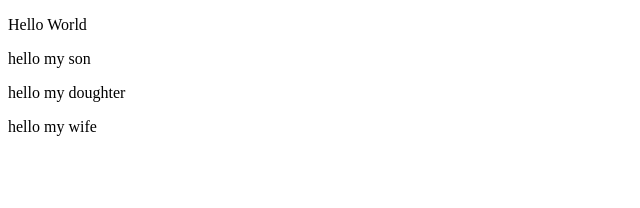
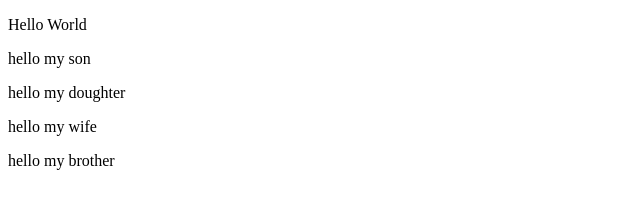
Before and after one commit to foxylady0315/pull-req-test, a plain HTML site: page index.html in a window 1280 px wide. Shown: the whole page, without its empty margins (0-640 px from the left). Drawn offline with Linux system fonts and the light colour scheme.

Commit message:
兄弟へのコメントをコミット

```diff
--- a/index.html
+++ b/index.html
@@ -29,6 +29,7 @@
   <p>hello my son</p>
   <p>hello my doughter</p>
   <p>hello my wife</p>
+  <p>hello my brother</p>
 </body>
 
 </html>
```
